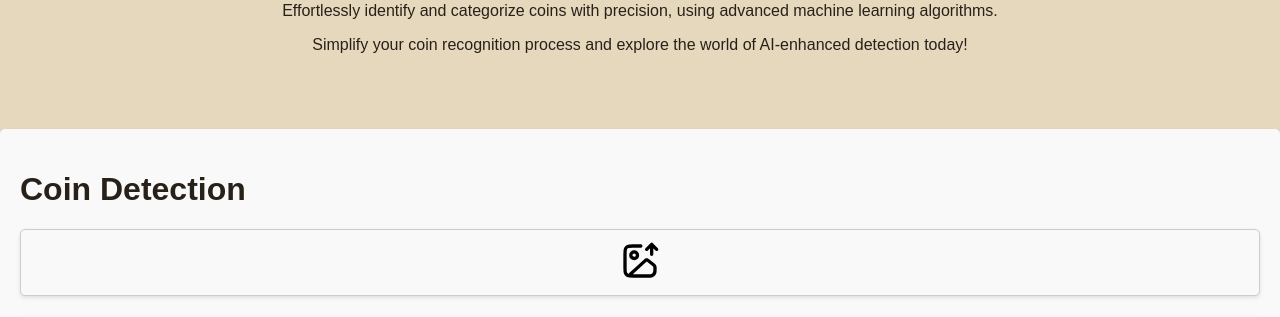
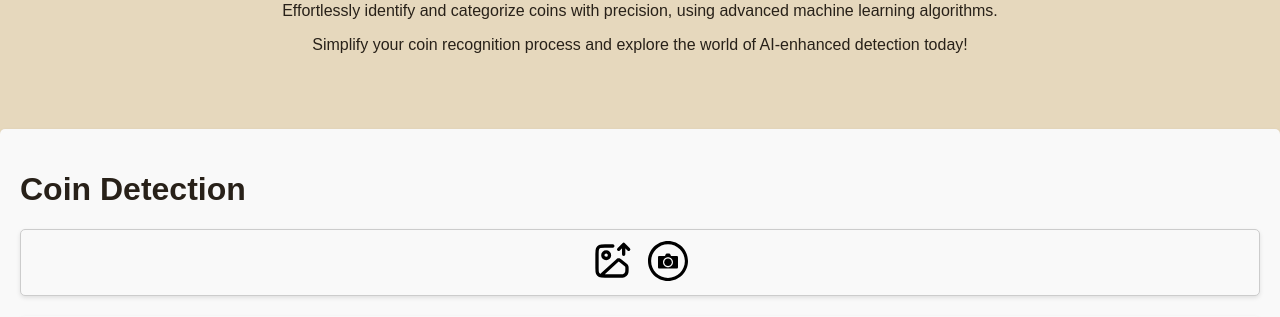
Before and after one commit to Seanneskie/AI-coin-detector-django, a Django app: page / in a window 1280 px wide. Shown: the part 200-517 px from the top of the page. Run offline with Django 4.2, Linux system fonts and the light colour scheme.

Commit message:
updated model

```diff
--- a/myproject/coins/templates/index.html
+++ b/myproject/coins/templates/index.html
@@ -25,7 +25,7 @@
                     </svg>
                 </button>
                 <!-- This button will be shown to desktop users only -->
-                <button type="button" id="captureImage" onclick="openCamera()" style="display: none; border: none; background: none;">
+                <button type="button" id="captureImage" onclick="openCamera()" style="display: show; border: none; background: none;">
                     <svg fill="#000000" version="1.1" id="Layer_1" xmlns="http://www.w3.org/2000/svg" xmlns:xlink="http://www.w3.org/1999/xlink" width="40" height="40" viewBox="0 0 512 512" enable-background="new 0 0 512 512" xml:space="preserve">
                         <path d="M256,0C114.609,0,0,114.609,0,256s114.609,256,256,256s256-114.609,256-256S397.391,0,256,0z M256,472 c-119.297,0-216-96.703-216-216S136.703,40,256,40s216,96.703,216,216S375.297,472,256,472z"/>
                         <g>
```
Also changed, not shown: 1 other file.
